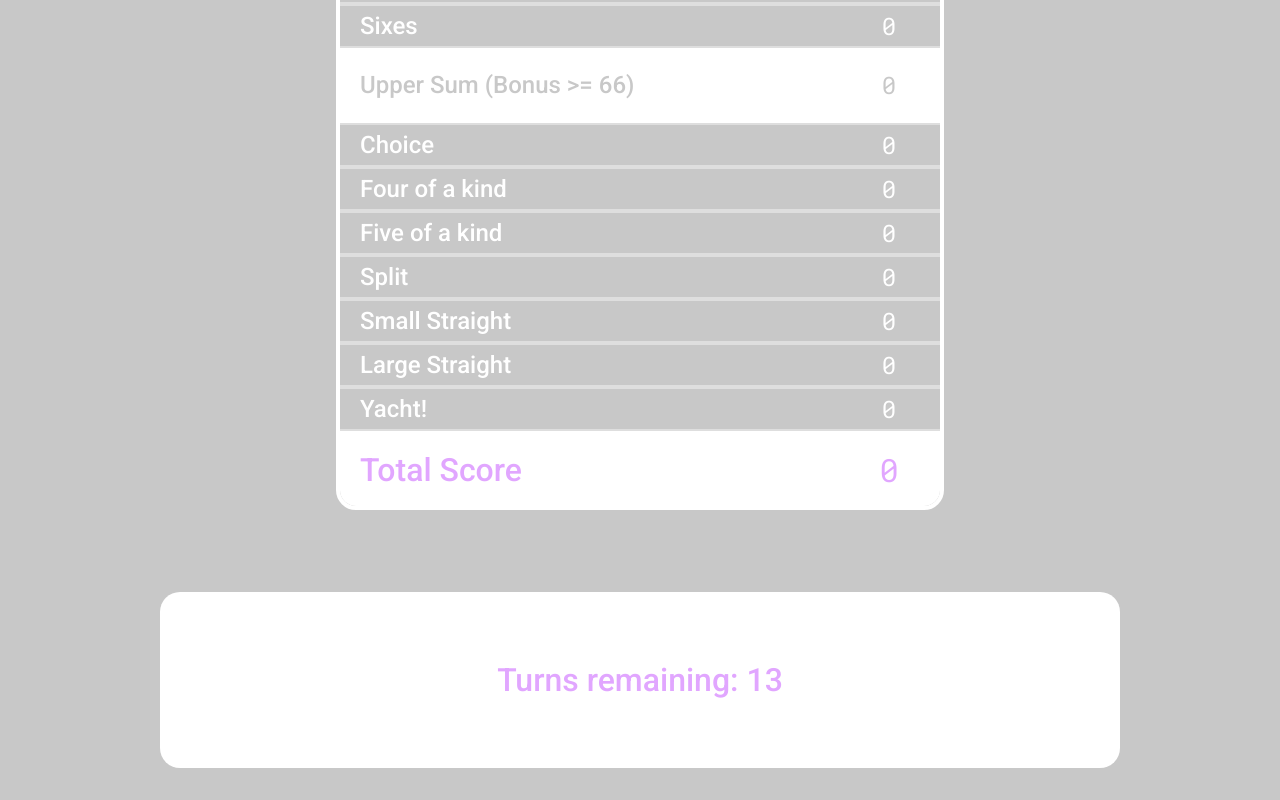
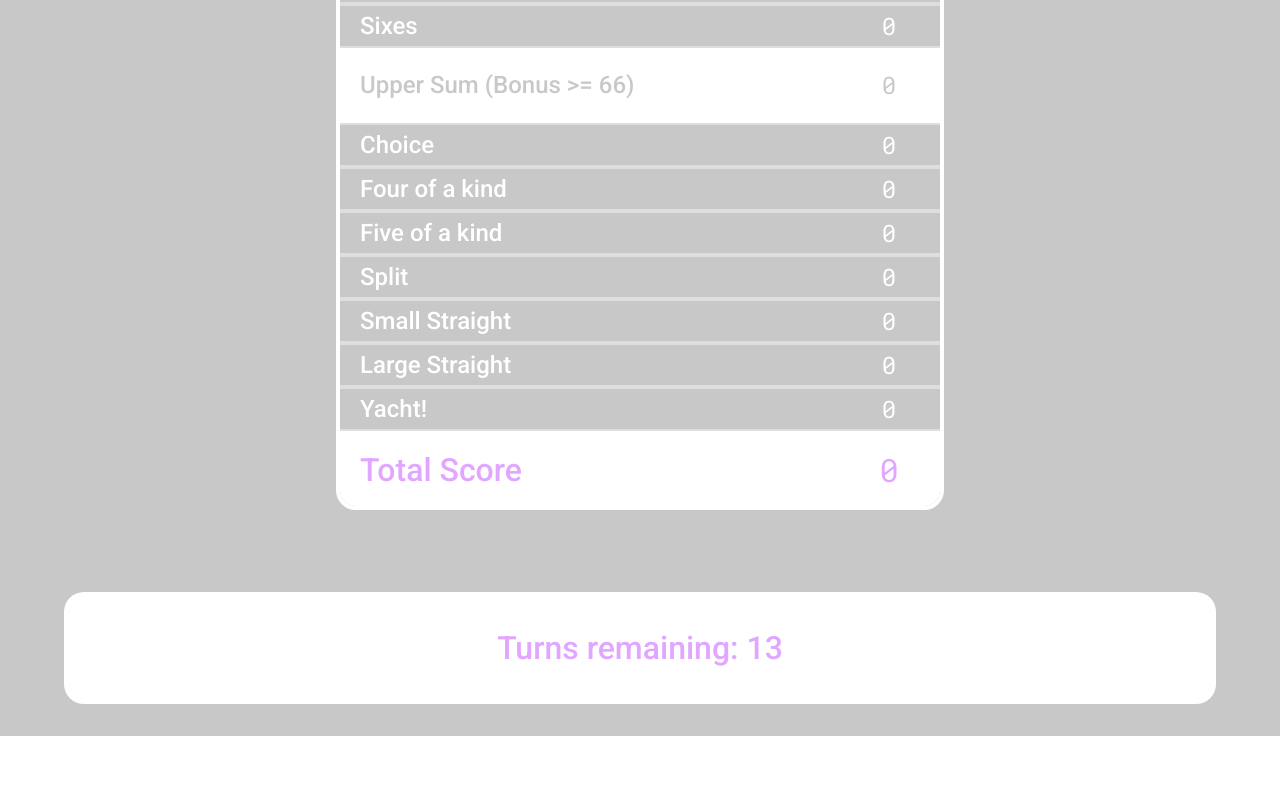
Before and after one commit to chriskstaton/SIXXES, a React (Vite) app: page / in a window 1280 px wide. Shown: the part 924-1724 px from the top of the page. After the commit the page ends 1660 px from the top, so only its background shows below. Built offline with nearby package versions, Linux system fonts and the light colour scheme.

Commit message:
Decrease margin on Turn count styles

```diff
--- a/src/DiceRoller.scss
+++ b/src/DiceRoller.scss
@@ -112,7 +112,7 @@ $dice-dimensions: 150px;
 
 .turn-counter {
 	background-color: white;
-	width: 75vw;
+	width: 90vw;
 	text-align: center;
 	border-radius: 20px;
 	margin-top: 125px;
@@ -122,7 +122,7 @@ $dice-dimensions: 150px;
 		color: #e1a6ff;
 		font-size: xx-large;
 		font-weight: bolder;
-		padding: 2em;
+		padding: 1em;
 	}
 }
 
```
